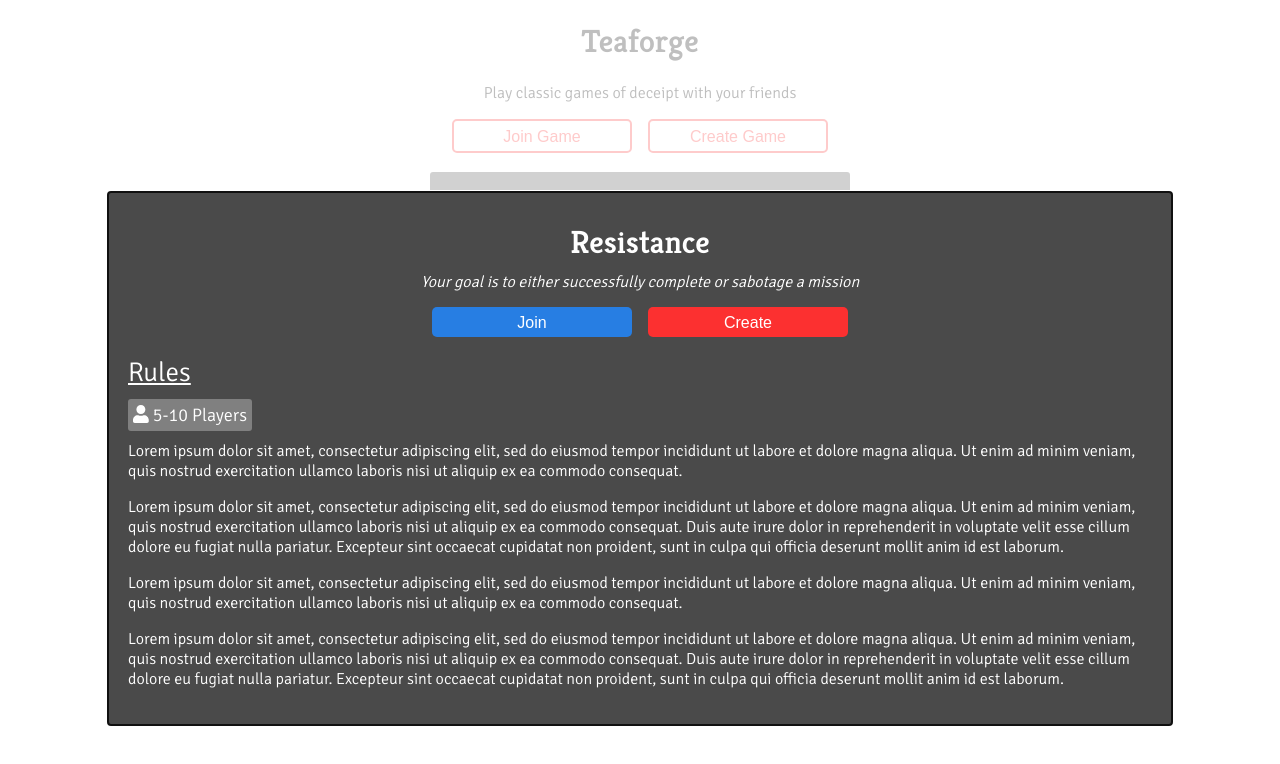
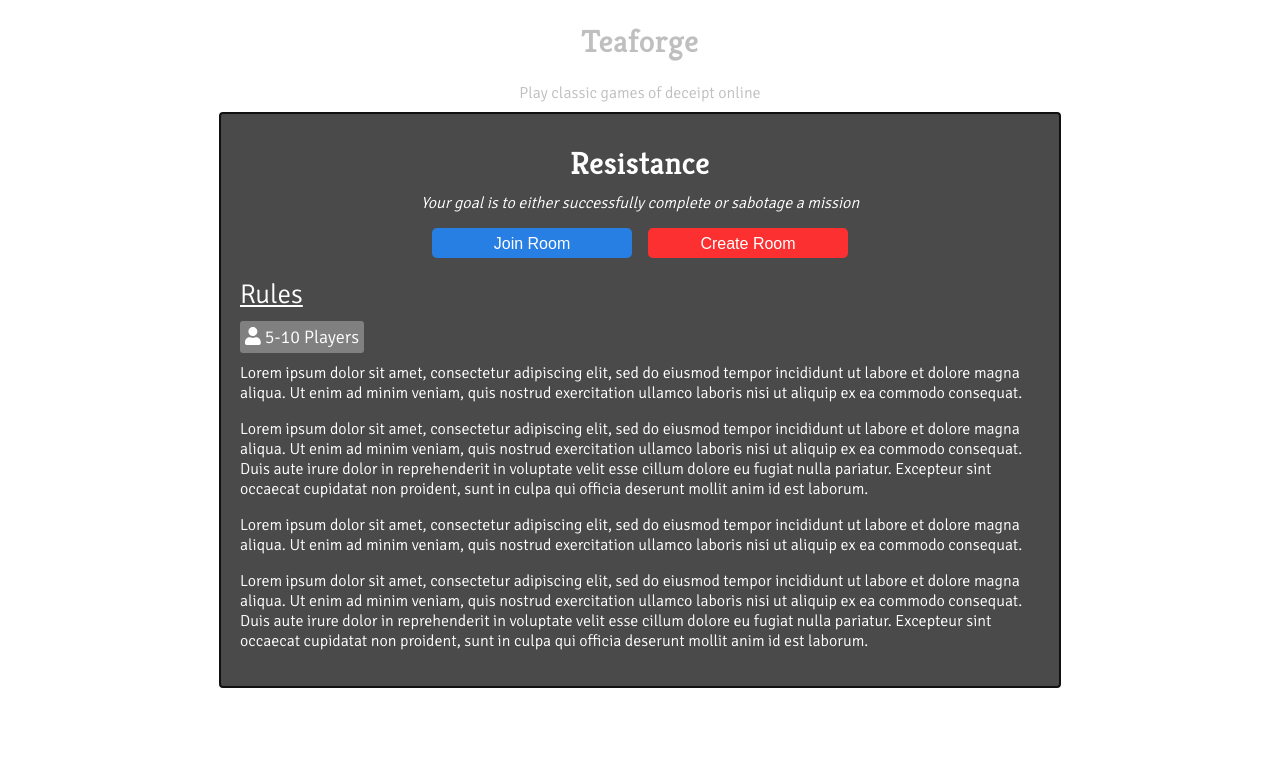
Before and after one commit to ThivRajan/Teaforge-Client, a React (Create React App) app: page /resistance in a window 1280 px wide. Both pictures are taken after a click on the element 640 px from the left and 245 px from the top of the page. Shown: the top 764 px of the page. Built offline with nearby package versions, Linux system fonts and the light colour scheme.

Commit message:
modal positioning

```diff
--- a/src/components/Description.tsx
+++ b/src/components/Description.tsx
@@ -14,9 +14,16 @@ const Container = styled(ReactModal)`
 	border-radius: 3px;
 	overflow-y: auto;
 
+	width: 800px;
 	max-width: 80%;
-	max-height: 80%;
-	margin: 15% auto;
+
+	height: max-content;
+	max-height: 75%;
+
+	position: absolute;
+	top: 0; bottom: 0; right: 0; left: 0;
+	margin: auto;
+
 	padding: 20px;
 
 	text-align: center;
@@ -64,10 +71,10 @@ const GameDescription: React.FC<{ modalOpen: boolean; closeModal: Function }> =
 				<i>Your goal is to either successfully complete or sabotage a mission</i>
 				<div>
 					<Link to="/join">
-						<FilledButton color={blue}>Join</FilledButton>
+						<FilledButton color={blue}>Join Room</FilledButton>
 					</Link>
 					<Link to="/create">
-						<FilledButton>Create</FilledButton>
+						<FilledButton>Create Room</FilledButton>
 					</Link>
 				</div>
 
--- a/src/components/Main.tsx
+++ b/src/components/Main.tsx
@@ -12,12 +12,9 @@ const Main = () => {
 	return (
 		<>
 			<h1>Teaforge</h1>
-			<p>Play classic games of deceipt with your friends</p>
+			<p>Play classic games of deceipt online</p>
 			<Link to="/join">
 				<OutlineButton>Join Game</OutlineButton>
-			</Link>
-			<Link to="/create">
-				<OutlineButton>Create Game</OutlineButton>
 			</Link>
 			<GameList />
 		</>
@@ -46,7 +43,7 @@ const Card = styled.div`
 	transition: box-shadow 200ms;
 
 	:hover {
-		box-shadow: 0px 0px 15px 5px #707070;
+		box-shadow: 0px 5px 13px 1px #707070;
 		cursor: pointer;
 	}
 
@@ -103,7 +100,7 @@ const GameList = () => {
 							Successfully complete your missions
 							while spies try to sabotage them.
 						</p>
-						<Players players={'5-10'} />
+						<Players players={'5-10 players'} />
 					</div>
 				</Card>
 			</CardContainer>
```
